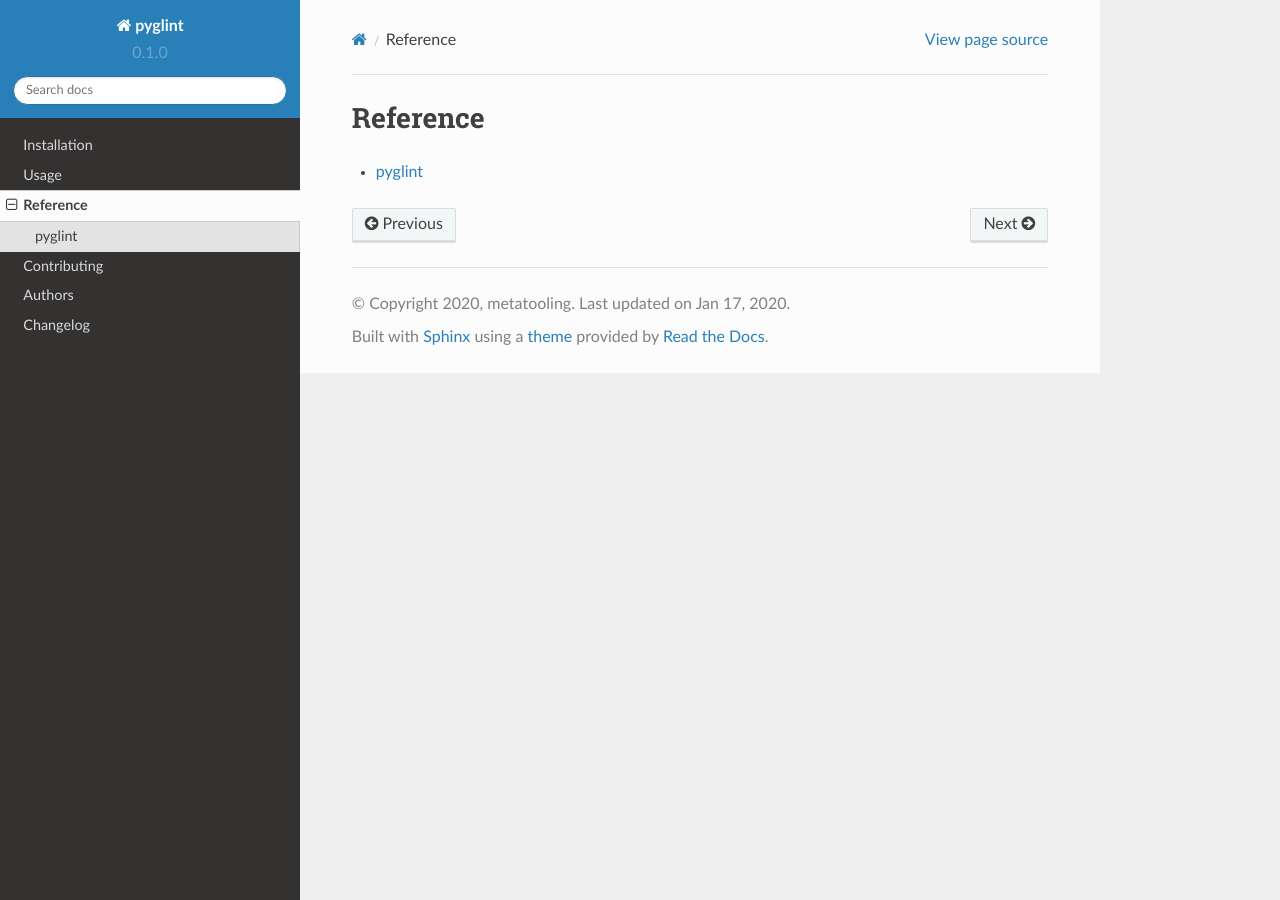
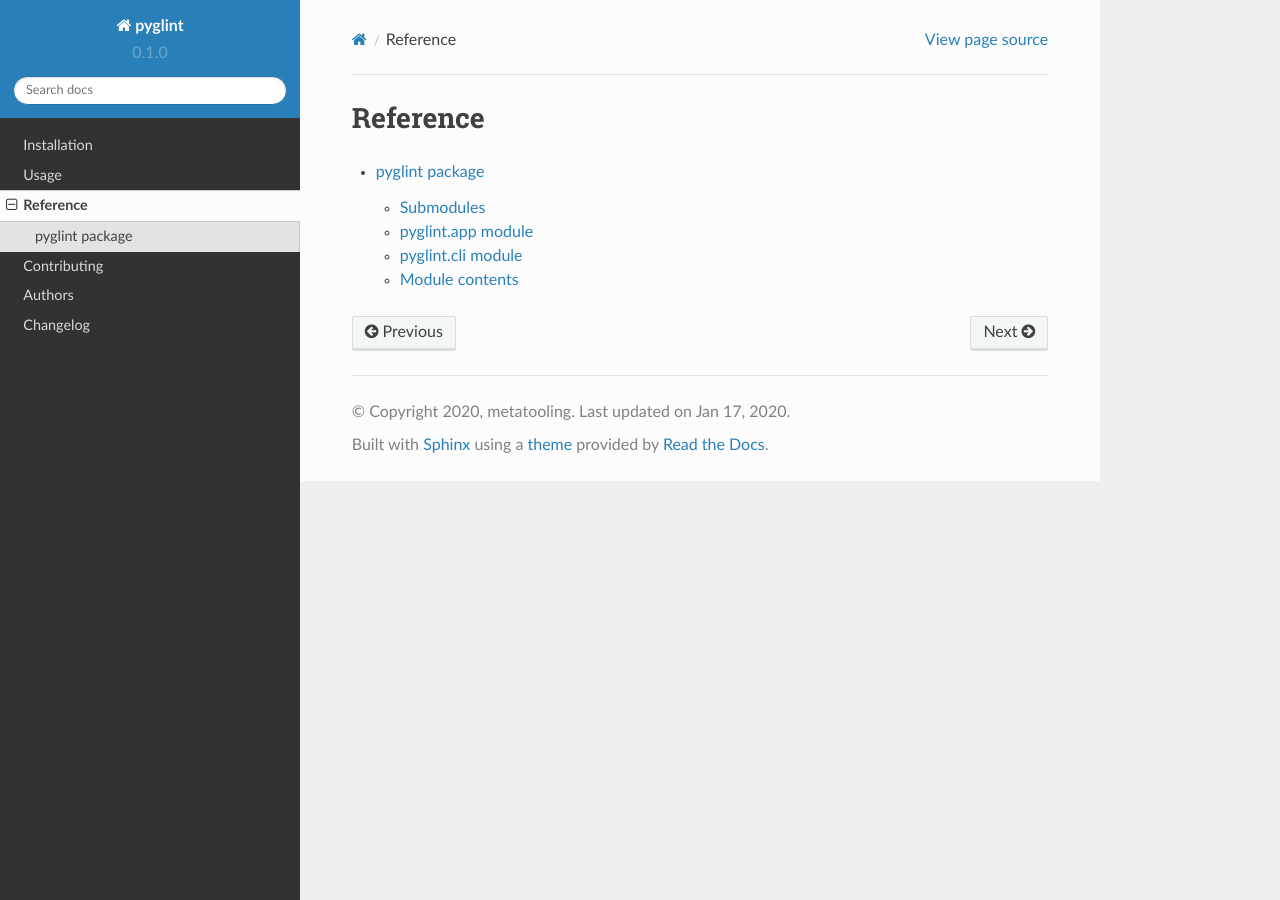
Before and after one commit to metatooling/pyglint, a Sphinx documentation site: the page built from docs/reference/index.rst, in a window 1280 px wide. Built offline with Sphinx 7.4.7 and the Read the Docs theme 2.0.0, drawn with Linux system fonts in a browser that asks for light colours.

Commit message:
Add apidoc

```diff
--- /dev/null
+++ b/docs/reference/modules.rst
@@ -0,0 +1,7 @@
+src
+===
+
+.. toctree::
+   :maxdepth: 4
+
+   pyglint
--- a/docs/reference/pyglint.rst
+++ b/docs/reference/pyglint.rst
@@ -1,9 +1,30 @@
-pyglint
-=======
+pyglint package
+===============
 
-.. testsetup::
+Submodules
+----------
 
-    from pyglint import *
+pyglint.app module
+------------------
+
+.. automodule:: pyglint.app
+   :members:
+   :undoc-members:
+   :show-inheritance:
+
+pyglint.cli module
+------------------
+
+.. automodule:: pyglint.cli
+   :members:
+   :undoc-members:
+   :show-inheritance:
+
+
+Module contents
+---------------
 
 .. automodule:: pyglint
-    :members:
+   :members:
+   :undoc-members:
+   :show-inheritance:
```
